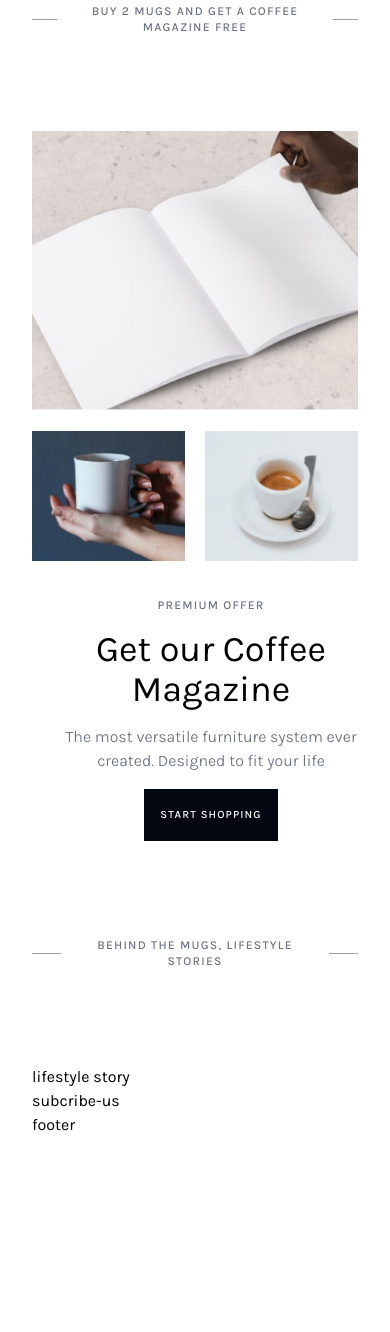
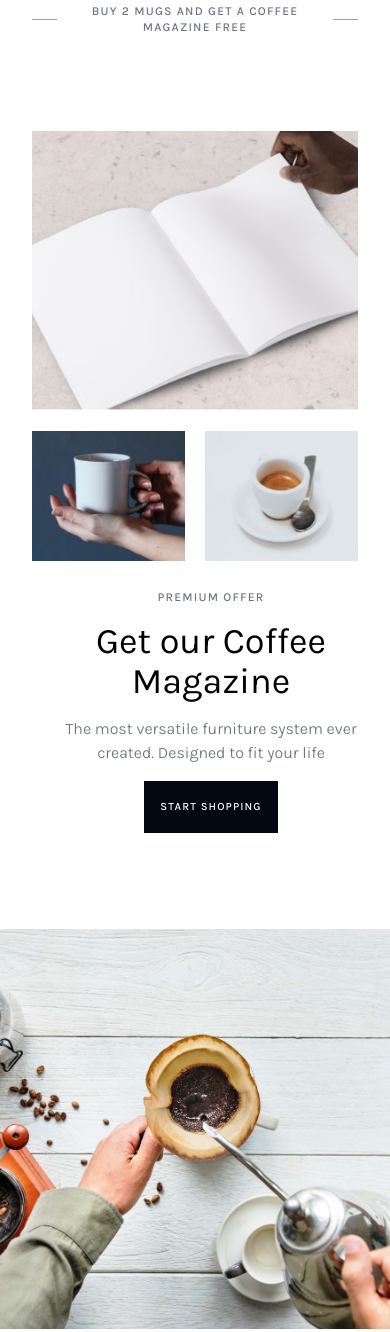
Before and after one commit to nana2503/tailwind-css, a website: page public/index.html in a window 390 px wide. Shown: the part 6995-8327 px from the top of the page. Before the commit the page ends 8132 px from the top, so only its background shows below. Drawn offline with Linux system fonts and the light colour scheme.

Commit message:
add parallax section

```diff
--- a/public/index.html
+++ b/public/index.html
@@ -483,7 +483,7 @@
           </div>
 
           <div class="coffee-magazine w-95% lg:w-[75%] xl:w-[65%] mx-auto mb-24">
-            <div class="coffee-magazine-content flex md:flex-row justify-center items-center flex-col md gap-5">
+            <div class="coffee-magazine-content flex md:flex-row justify-center items-center flex-col gap-3 md:gap-5">
               <div class="coffee-magazine-picture basis-1/2 md:flex md:flex-row gap-5 w-full h-full">
                 <div class="magazine-big-picture basis-2/3 h-[280px] bg-[url('./img/magazine-1.png')] bg-cover bg-no-repeat bg-center cursor-pointer md:mb-0 mb-5"></div>
                 <div class="magazine-small-picture basis-1/3 flex md:flex-col flex-row gap-5">
@@ -500,6 +500,10 @@
             </div>
           </div>
 
+          <div class="Parallax-section bg-[url('./img/parallax.jpg')] bg-cover bg-no-repeat bg-center h-[400px] mb-24 bg-fixed w-[100vw] relative left-[calc(-50vw_+_50%)]">
+
+          </div>
+
           <div class="ct-subheadline">
             <div class="ct-subheadline-deco-line"></div>
             <div class="ct-subheadline-label">
@@ -508,7 +512,7 @@
             <div class="ct-subheadline-deco-line"></div>
           </div>
 
-          <div class="lifestyle-story">lifestyle story</div>
+          <div class="lifestyle-story h-[1000px]">lifestyle story</div>
 
           <div class="subcribe">subcribe-us</div>
         </main>
```
Also changed, not shown: public/img/parallax.jpg (added), public/output.css.
